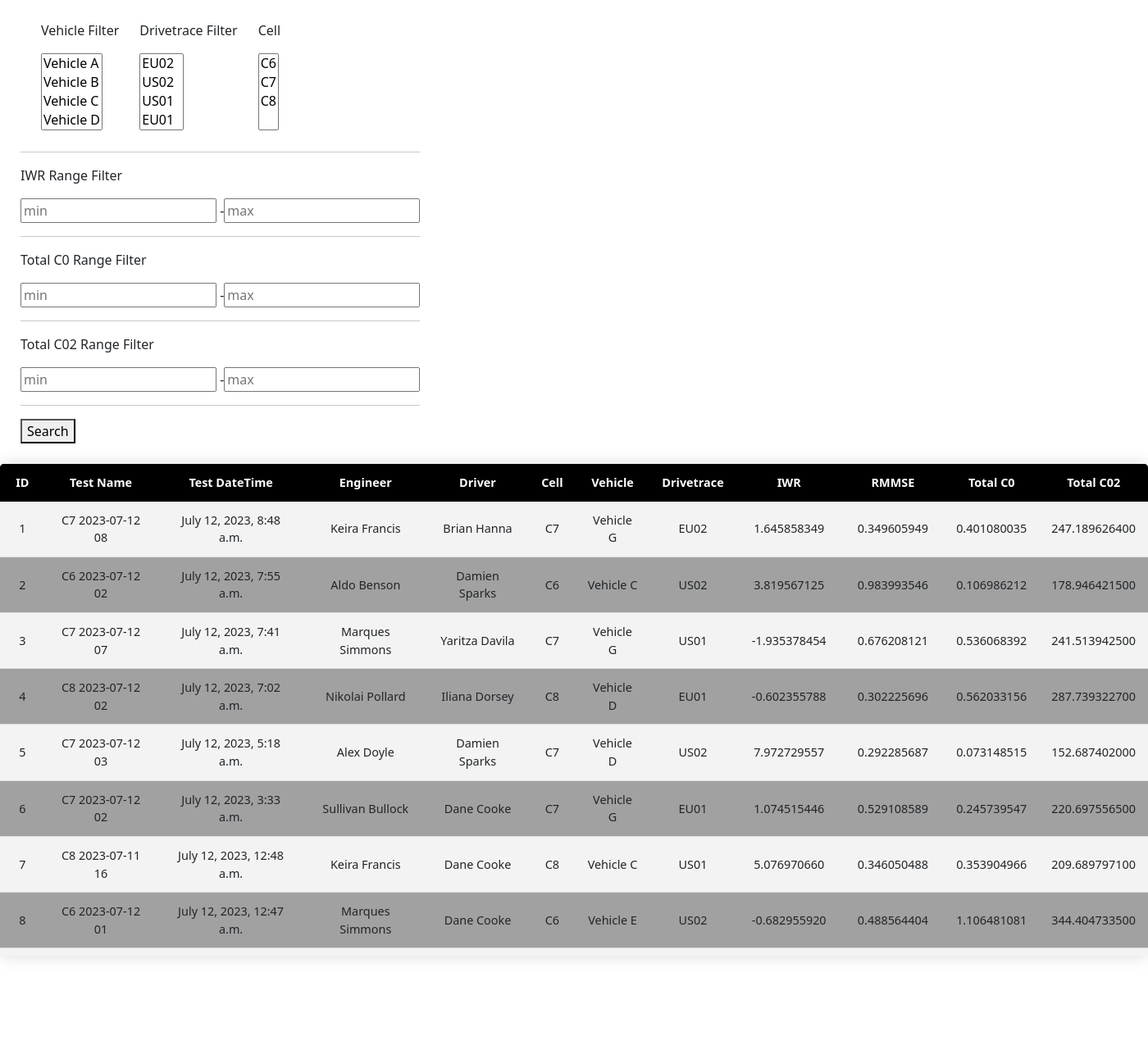
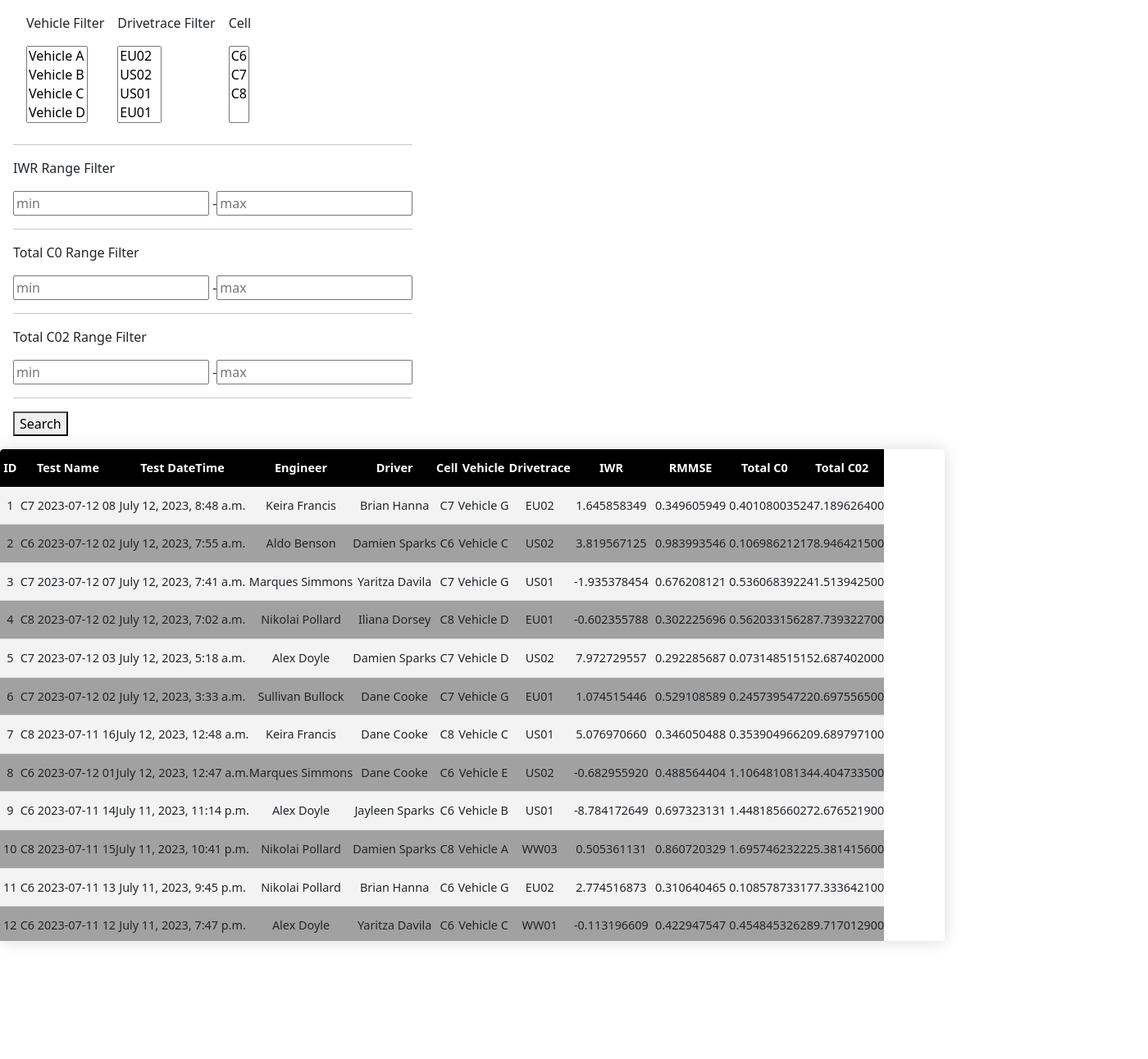
Before and after one commit to dan-init/django_svelte, a Django app: page /cdtapp/home in a window 1400 px wide. Shown: the part 99-1391 px from the top of the page at 82% size. Run offline with Django 4.2, Linux system fonts and the light colour scheme; data comes from the database, SQL or seed files in the repository.

Commit message:
Completed MVP of coding solution

```diff
--- a/backend_config/cdt_app/filters.py
+++ b/backend_config/cdt_app/filters.py
@@ -34,6 +34,8 @@
                                         to_attrs={'placeholder':'max'},)
                                     )
 
+    # test_datetime = django_filters.DateTimeFromToRangeFilter()
+
     class Meta:
 
         model = TestResults
--- a/backend_config/cdt_app/static/css/main.css
+++ b/backend_config/cdt_app/static/css/main.css
@@ -4,7 +4,7 @@
 #float-child {
 
     float: left;
-    padding: 25px;
+    padding: 1em;
 
 }
 
@@ -15,22 +15,21 @@
 
 .click-filter {
     float: left;
-    padding-left: 25px;
-    padding-left: 25px;
-    justify-content: center;
+    padding-left: 1em;
+    padding-left: 1em;
 }
 
 .content-table {
     align-self: center;
     border-collapse: collapse;
     border-radius: 5px 5px 0 0;
-    margin: 25px 0 ;
+    margin: 1.5625em 0 ;
     font-size: 0.9em;
     text-align: center;
     overflow: hidden;
     overflow-y: scroll;
     height: 600px;
-    width: 1400px;
+    width: 80em;
     display:block;
     box-shadow: 0 0 20px rgba(0,0,0,0.15);
 
@@ -52,7 +51,7 @@
 
 .content-table th,
 .content-table td {
-    padding: 12px 15px;
+    padding: 12px 0px;
 }
 
 .content-table tbody tr {
--- a/backend_config/cdt_app/templates/cdt_app.html
+++ b/backend_config/cdt_app/templates/cdt_app.html
@@ -54,6 +54,10 @@
                 <p>Total C02 Range Filter</p>
                 <p>{{myFilter.form.total_co2}}</p>
             </div>
+            <!-- <div>
+                <p>Test DateTime</p>
+                <p>{{myFilter.form.test_datetime}}</p>
+            </div> -->
             <hr>
             <button type="submit">Search</button>
         </form>
```
Also changed, not shown: backend_config/single_use_script.py (+14 -13 lines).
